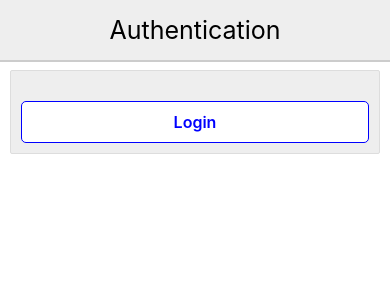
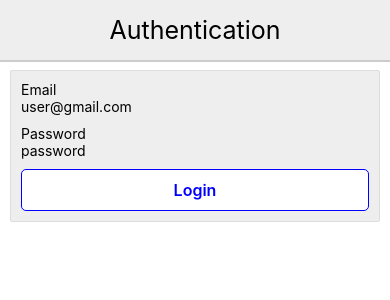
Before and after one commit to destawardiani/AuthApp, a React Native app: screen / in a window 390 px wide. Shown: the top 300 px of the page. Built offline with nearby package versions, Linux system fonts and the light colour scheme; no server answers.

Commit message:
checkpoint 4

```diff
--- /dev/null
+++ b/src/components/Input.js
@@ -0,0 +1,26 @@
+import React, { Component } from 'react';
+import { View, Text, TextInput } from 'react-native';
+
+class Input extends Component {
+    render() {
+        const {
+            label,
+            placeholder,
+            secureTextEnrty,
+        } = this.props
+
+        return (
+        <View>
+            <Text>
+                { label }
+            </Text>
+            <TextInput
+                placeholder={ placeholder }
+                secureTextEntry={ secureTextEnrty }
+                autoCorrect={ false } />
+        </View>
+        );
+    }
+}
+
+export default Input;
--- a/src/components/LoginForm.js
+++ b/src/components/LoginForm.js
@@ -3,13 +3,21 @@
 import Card from './Card'
 import CardSection from './CardSection'
 import Button from './Button'
+import Input from './Input';
 
 class LoginForm extends Component  {
     render() {
         return (
             <Card>
-                <CardSection></CardSection>
-                <CardSection></CardSection>
+                <CardSection>
+                    <Input label="Email"
+                    placeholder="user@gmail.com" />
+                </CardSection>
+                <CardSection>
+                    <Input label="Password"
+                    placeholder="password"
+                    secureTextEntry={ true } />
+                </CardSection>
                 <CardSection>
                     <Button>
                         Login
```
